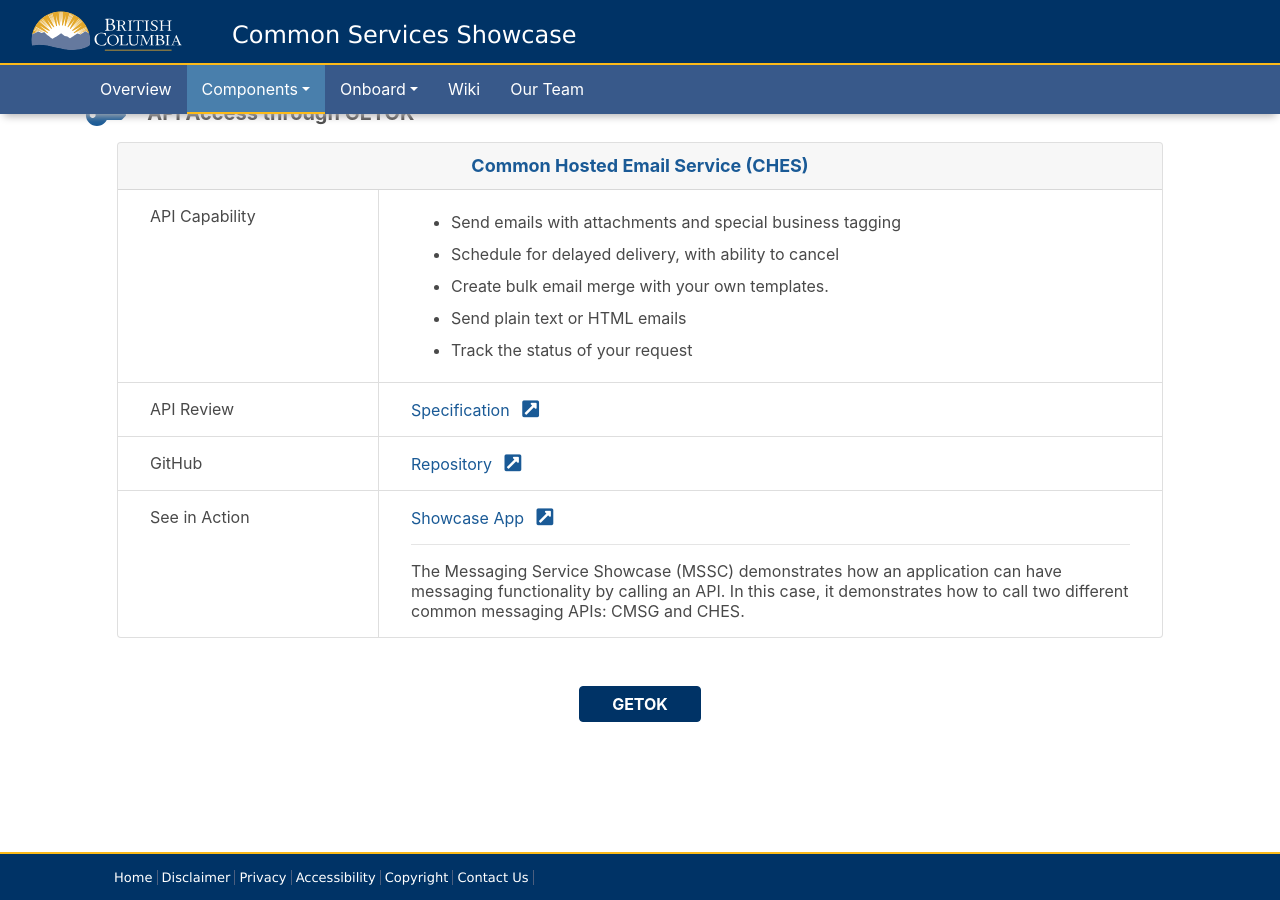
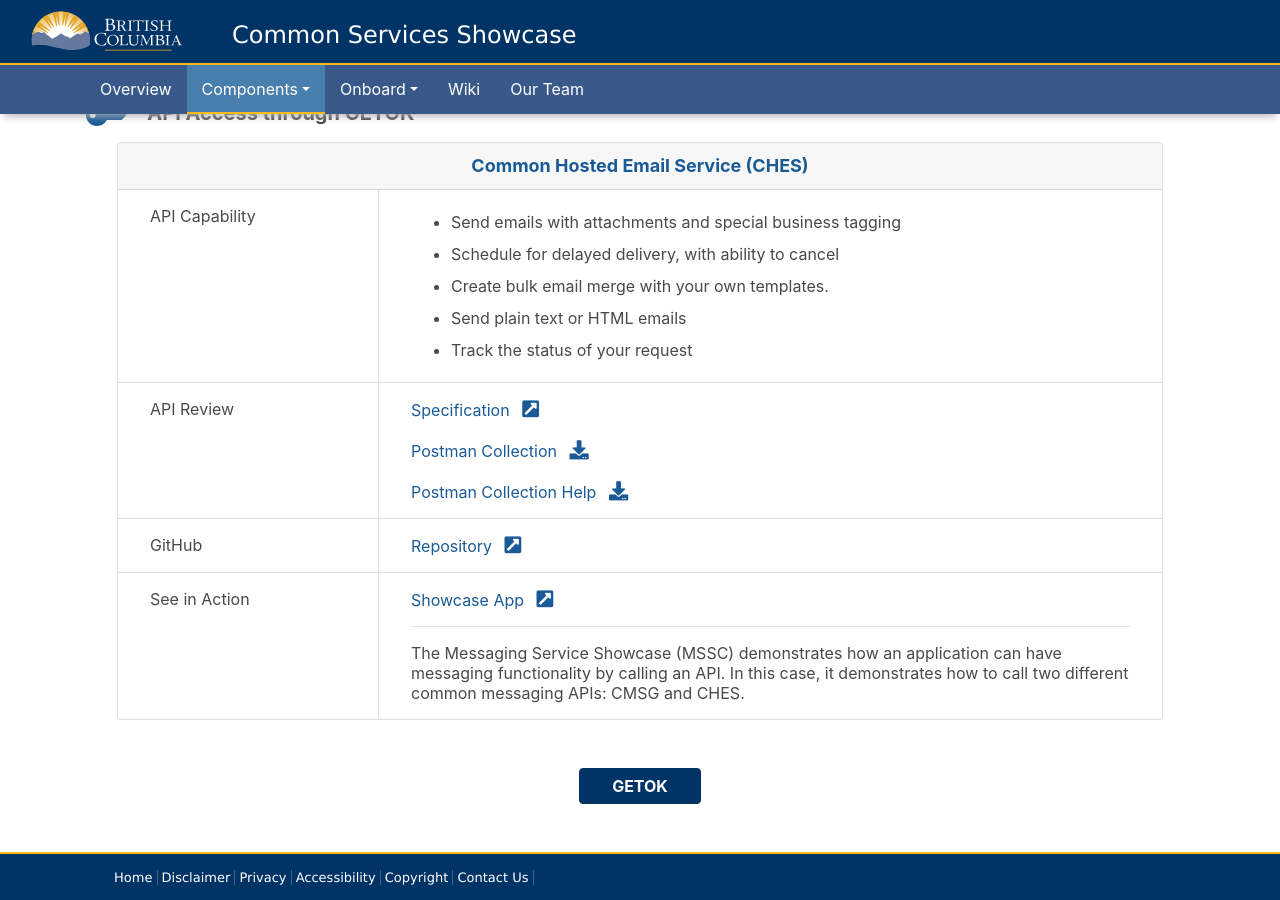
Before and after one commit to bcgov/common-service-showcase, a Jekyll site: the page built from collections/_services/ches.md, in a window 1280 px wide and 900 px high, scrolled down 510 px. Built offline with Jekyll 4.4.1, drawn with Linux system fonts in a browser that asks for light colours; nearby versions of some CDN libraries.

Commit message:
Postman stuff

```diff
--- a/_layouts/service.html
+++ b/_layouts/service.html
@@ -34,10 +34,24 @@ layout: default
         <div class="row no-gutters">
           <div class="col-sm-3">API Review</div>
           <div class="col-sm-9">
-            {% if page.urls.docs %}
-            <a href="{{ page.urls.docs }}" target="_blank">Specification
-              <i class="fas fa-external-link-square-alt"></i>
-            </a>
+            {% if page.urls.docs or page.urls.postman %}
+              {% if page.urls.docs %}
+              <a href="{{ page.urls.docs }}" target="_blank">Specification
+                <i class="fas fa-external-link-square-alt"></i>
+              </a>
+              {% endif %}
+              {% if page.urls.postman %}
+                <br /> <br />
+                <a href="{{ page.urls.postman }}" target="_blank" download>Postman Collection
+                  <i class="fas fa-download"></i>
+                </a>
+                {% endif %}
+                {% if page.urls.postmanHelp %}
+                <br /> <br />
+                <a href="{{ page.urls.postmanHelp }}" target="_blank" download>Postman Collection Help
+                  <i class="fas fa-download"></i>
+                </a>
+              {% endif %}
             {% else %}
             Not Applicable
             {% endif %}
--- a/collections/_services/ches.md
+++ b/collections/_services/ches.md
@@ -16,6 +16,8 @@ urls:
   github: https://github.com/bcgov/common-hosted-email-service
   docs: https://ches-master-9f0fbe-prod.pathfinder.gov.bc.ca/api/v1/docs
   showcase: https://mssc.pathfinder.gov.bc.ca/mssc/
+  postman: https://bcgov.github.io/common-service-showcase/assets/files/common_services_postman_collection.json
+  postmanHelp: https://bcgov.github.io/common-service-showcase/assets/files/common_services_postman_readme.md
 
 showcaseDescription: >-
   The Messaging Service Showcase  (MSSC) demonstrates how an application can have messaging functionality by calling an API. In this case, it demonstrates how to call two different common messaging APIs: CMSG and CHES.
```
Also changed, not shown: collections/_services/cdogs.md (+2 -0 lines).
